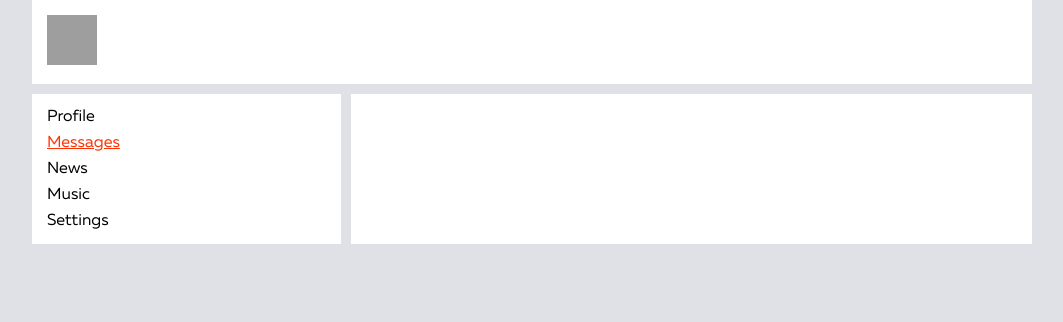
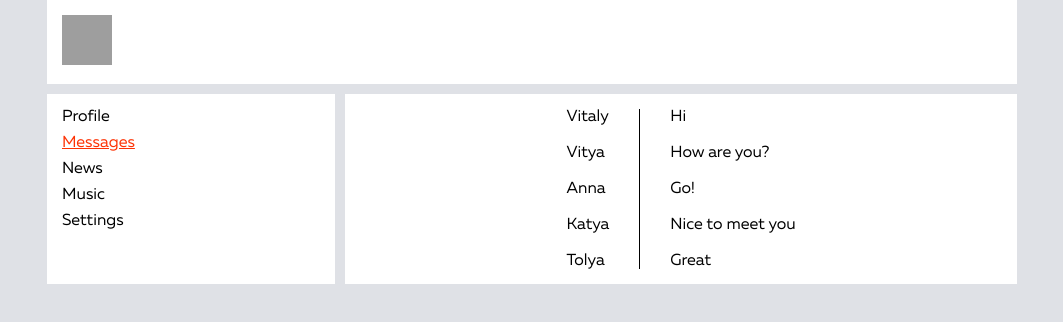
Before and after one commit to vitalyreutsky/react-social-network, a React (Create React App) app: page /messages in a window 1280 px wide. Shown: the top 322 px of the page, without its empty margins (108-1171 px from the left). Built offline with nearby package versions, Linux system fonts and the light colour scheme; grey boxes are pictures that could not be loaded.

Commit message:
Стилизовал компонент Dialogs

```diff
--- a/src/components/Dialogs/Dialogs.css
+++ b/src/components/Dialogs/Dialogs.css
@@ -0,0 +1,24 @@
+.dialogs {
+  display: flex;
+  justify-content: center;
+  height: 100%;
+}
+
+.person {
+  padding-right: var(--spacing-extralarge);
+  border-right: 1px solid var(--color-black);
+}
+
+.person-item:not(:last-child),
+.message-item:not(:last-child) {
+  margin-bottom: var(--spacing-large);
+}
+
+.person-item__link {
+  color: var(--color-black);
+  text-decoration: none;
+}
+
+.message {
+  padding-left: var(--spacing-extralarge);
+}
--- a/src/components/Dialogs/Dialogs.js
+++ b/src/components/Dialogs/Dialogs.js
@@ -1,9 +1,57 @@
 import React from "react";
+import { NavLink } from "react-router-dom";
+
+import "./Dialogs.css";
 
 const Dialogs = (props) => {
-  return <div className="dialogs">
-
-  </div>;
+  return (
+    <div className="dialogs">
+      <div className="dialog-items person">
+        <div className="person-item">
+          <NavLink className="person-item__link" to="#">
+            Vitaly
+          </NavLink>
+        </div>
+        <div className="person-item">
+          <NavLink className="person-item__link" to="#">
+            Vitya
+          </NavLink>
+        </div>
+        <div className="person-item">
+          <NavLink className="person-item__link" to="#">
+            Anna
+          </NavLink>
+        </div>
+        <div className="person-item">
+          <NavLink className="person-item__link" to="#">
+            Katya
+          </NavLink>
+        </div>
+        <div className="person-item">
+          <NavLink className="person-item__link" to="#">
+            Tolya
+          </NavLink>
+        </div>
+      </div>
+      <div className="dialog-items message">
+        <div className="message-item">
+          <p className="message-text">Hi</p>
+        </div>
+        <div className="message-item">
+          <p className="message-text">How are you?</p>
+        </div>
+        <div className="message-item">
+          <p className="message-text">Go!</p>
+        </div>
+        <div className="message-item">
+          <p className="message-text">Nice to meet you</p>
+        </div>
+        <div className="message-item">
+          <p className="message-text">Great</p>
+        </div>
+      </div>
+    </div>
+  );
 };
 
 export default Dialogs;
--- a/src/index.css
+++ b/src/index.css
@@ -19,6 +19,26 @@
 
   /* container */
   --container: 1000px;
+}
+
+p {
+  margin: 0;
+  padding: 0;
+}
+
+h1,
+h2,
+h3,
+h4,
+h5,
+h6 {
+  margin: 0;
+}
+
+*,
+::after,
+::before {
+  box-sizing: border-box;
 }
 
 .image {
```
